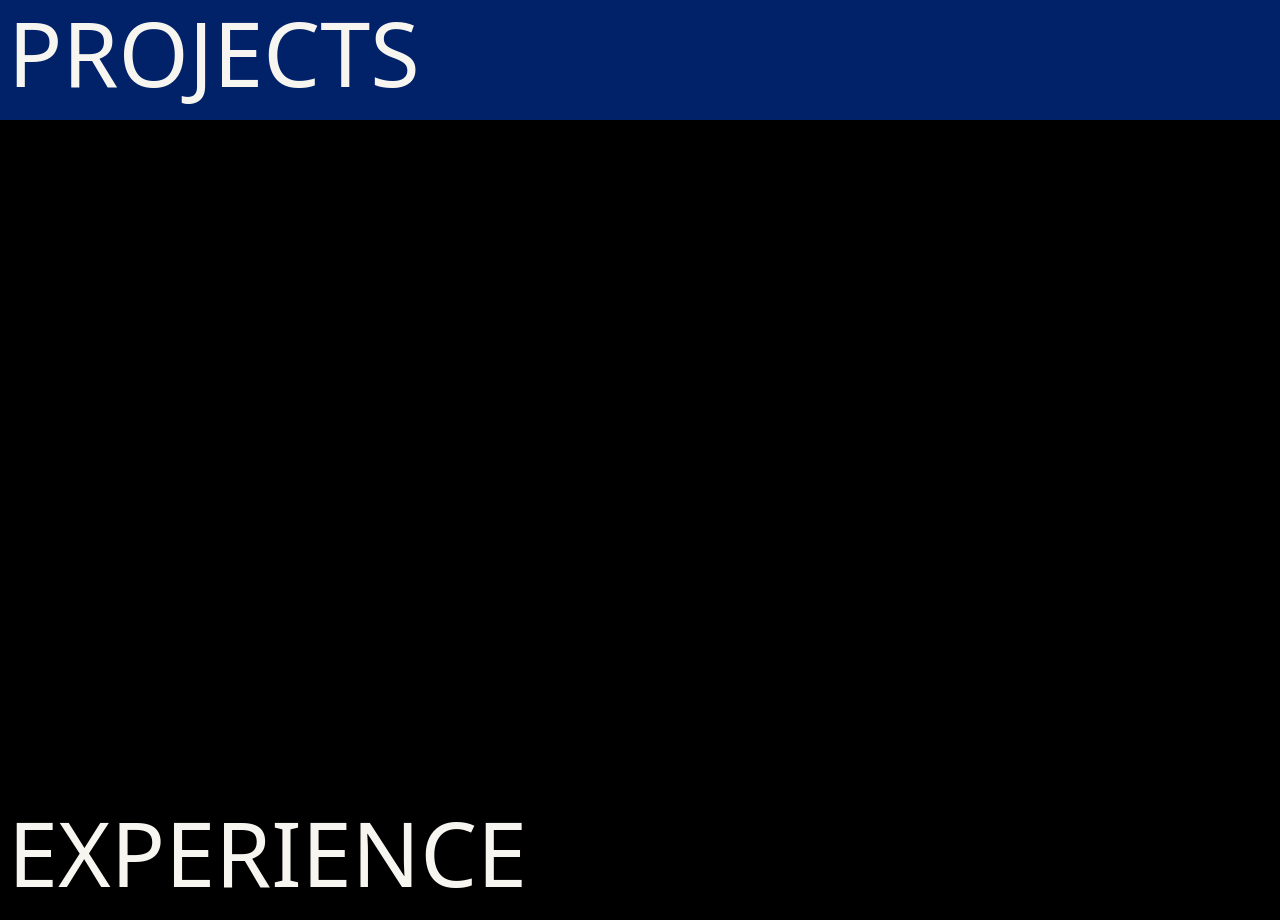
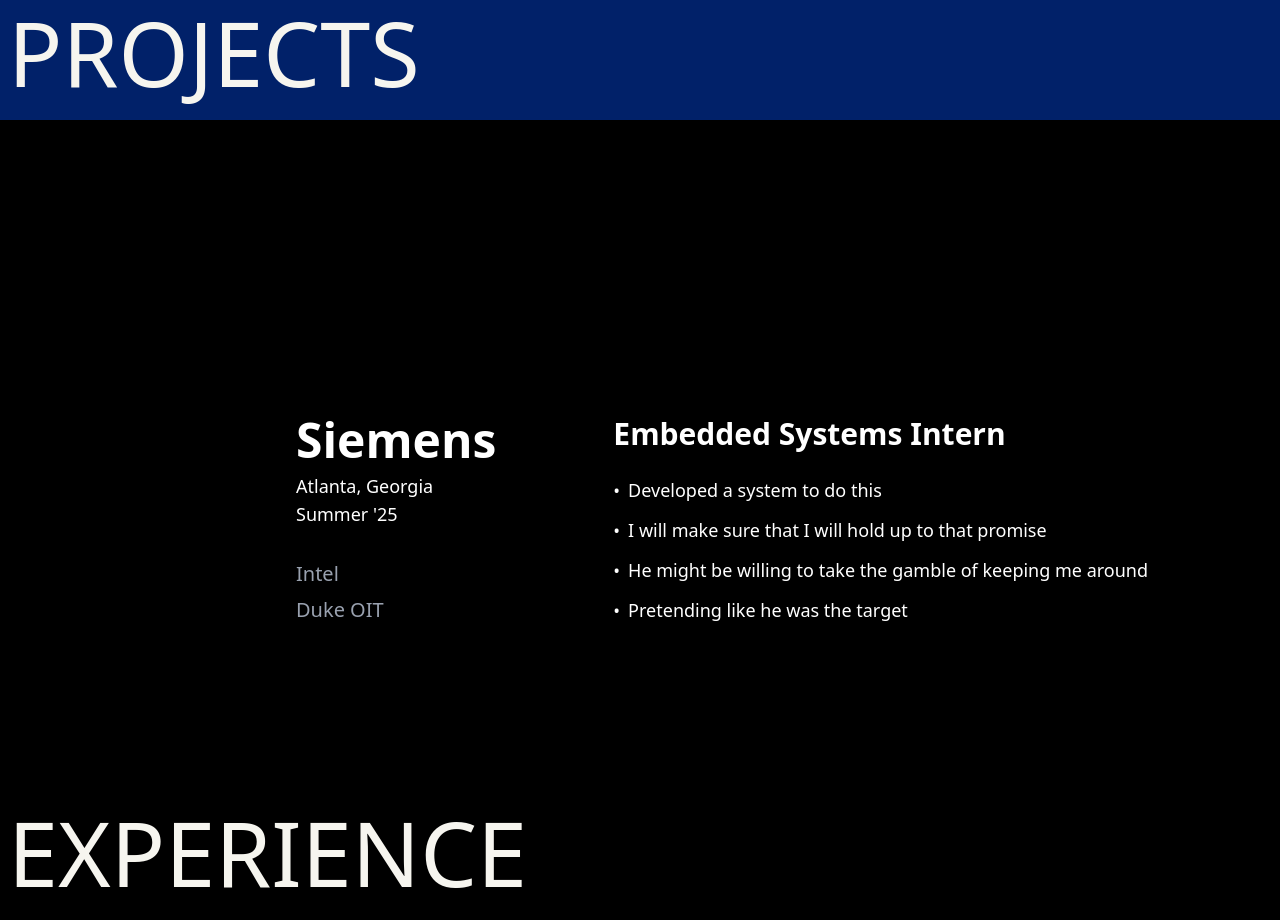
Before and after one commit to prashamsakoirala/Portfolio, a React (Vite) app: page / in a window 1280 px wide. Shown: the part 1480-2400 px from the top of the page. Built offline with nearby package versions, Linux system fonts and the light colour scheme.

Commit message:
experience section done

```diff
--- a/src/App.tsx
+++ b/src/App.tsx
@@ -2,9 +2,6 @@
 import Home from './sections/Home.tsx'
 import Projects from './sections/Projects.tsx'
 import Experience from './sections/Experience.tsx'
-import Card from './components/Card.tsx'
-import type { Project } from './components/Card.tsx'
-
 
 function App() {
 
--- /dev/null
+++ b/src/data/experiences.ts
@@ -0,0 +1,40 @@
+import type { Experience } from "../interfaces/experienceObject"
+
+export const experiences: Experience[] = [
+  {
+    company: 'Siemens',
+    location: 'Atlanta, Georgia',
+    period: "Summer '25",
+    role: 'Embedded Systems Intern',
+    bullets: [
+      'Developed a system to do this',
+      'I will make sure that I will hold up to that promise',
+      'He might be willing to take the gamble of keeping me around',
+      'Pretending like he was the target'
+    ]
+  },
+  {
+    company: 'Intel',
+    location: 'Austin, Texas',
+    period: "Summer '24",
+    role: 'Software Engineering Intern',
+    bullets: [
+      'Optimized CPU performance algorithms',
+      'Collaborated with hardware teams on chip validation',
+      'Implemented debugging tools reducing testing time by 40%',
+      'Contributed to open-source developer tools'
+    ]
+  },
+  {
+    company: 'Duke OIT',
+    location: 'Durham, North Carolina',
+    period: "Summer '23",
+    role: 'Research Assistant',
+    bullets: [
+      'Built machine learning models for medical image analysis',
+      'Published research on AI in healthcare diagnostics',
+      'Led a team of 5 in prototype app development',
+      'Presented findings at national CS conference'
+    ]
+  }
+]
--- /dev/null
+++ b/src/data/projects.ts
@@ -0,0 +1,22 @@
+import type { Project } from '../interfaces/projectObject.ts';
+
+export const projects: Project[] = [
+    {
+        href: "#",
+        backgroundImage: "",
+        title: "Gone Fishing",
+        tag: "C++",
+        description: "Coming Soon",
+        altText: "Coming Soon"
+    },
+    {
+        href: "#",
+        backgroundImage: "",
+        title: "Bazaar",
+        tag: "Java",
+        description: "Coming Soon",
+        altText: "Coming Soon"
+    },
+
+
+    ];
--- /dev/null
+++ b/src/interfaces/experienceObject.ts
@@ -0,0 +1,7 @@
+export interface Experience {
+    company: string,
+    location: string,
+    period: string,
+    role: string,
+    bullets: string[]
+}
--- /dev/null
+++ b/src/interfaces/projectObject.ts
@@ -0,0 +1,8 @@
+export interface Project {
+    href: string;
+    backgroundImage: string;
+    title: string;
+    tag: string;
+    description: string;
+    altText: string;
+}
--- a/src/sections/Experience.tsx
+++ b/src/sections/Experience.tsx
@@ -1,15 +1,67 @@
 import SectionTitle from '../components/SectionTitle.tsx';
+import { useState } from 'react';
+import { experiences } from '../data/experiences.ts'; // Import your Experience[] array
 
 function Experience() {
+    const [activeIndex, setActiveIndex] = useState(0); // use index instead of key
+    const [isTransitioning, setIsTransitioning] = useState(false);
+
+    const current = experiences[activeIndex];
+    const others = experiences
+        .map((p, i) => ({ ...p, index: i }))
+        .filter(p => p.index !== activeIndex);
+
+    const switchExperience = (index: number) => {
+        if (index === activeIndex) return;
+        setIsTransitioning(true);
+        setTimeout(() => {
+            setActiveIndex(index);
+            setIsTransitioning(false);
+        }, 300);
+    };
 
     return (
         <section className="bg-black min-h-screen w-full relative">
+            <div className="bg-black text-white min-h-screen flex justify-center items-center p-8 ml-50">
+                <div className="flex max-w-5xl w-full ml-16">
+                    <div className="w-1/3 pr-6">
+                        <div className={`transition-all duration-500 ${isTransitioning ? '-translate-x-4 opacity-0' : 'opacity-100'}`}>
+                            <h1 className="text-5xl font-bold mb-2">{current.company}</h1>
+                            <p className="text-lg">{current.location}</p>
+                            <p className="mb-8 text-lg">{current.period}</p>
+                        </div>
+                        <div className="space-y-2 text-xl text-gray-400">
+                            {others.map(o => (
+                                <p
+                                    key={o.index}
+                                    className="cursor-pointer hover:text-white transition"
+                                    onClick={() => switchExperience(o.index)}
+                                >
+                                    {o.company}
+                                </p>
+                            ))}
+                        </div>
+                    </div>
 
+                    <div className="flex-1">
+                        <div className={`transition-all duration-500 ${isTransitioning ? 'translate-x-4 opacity-0' : 'opacity-100'}`}>
+                            <h2 className="text-3xl font-bold mb-6">{current.role}</h2>
+                            <ul className="space-y-3 text-lg">
+                                {current.bullets.map((b, i) => (
+                                    <li key={i} className="flex">
+                                        <span className="mr-2">•</span>{b}
+                                    </li>
+                                ))}
+                            </ul>
+                        </div>
+                    </div>
+                </div>
+            </div>
             <div className="absolute bottom-0 left-2">
-              <SectionTitle section="experience" />
+                <SectionTitle section="experience" />
             </div>
         </section>
-    )
-  }
+    );
+}
 
-  export default Experience
+export default Experience;
--- a/src/sections/Projects.tsx
+++ b/src/sections/Projects.tsx
@@ -1,31 +1,11 @@
-import Card from '../components/Card.tsx'
-import type { Project } from '../components/Card.tsx'
+import Card from '../components/Card.tsx';
 import SectionTitle from '../components/SectionTitle.tsx';
+import { projects } from '../data/projects.ts';
+import type { Project } from '../interfaces/projectObject.ts';
 
 function Projects() {
-    const projects: Project[] = [
-        {
-          href: "#",
-          backgroundImage: "",
-          title: "Gone Fishing",
-          tag: "C++",
-          description: "Coming Soon",
-          altText: "Coming Soon"
-        },
-        {
-          href: "#",
-          backgroundImage: "",
-          title: "Bazaar",
-          tag: "Java",
-          description: "Coming Soon",
-          altText: "Coming Soon"
-        },
-
-
-      ];
-
     return (
-        <section className="bg-[#012169] w-full relative" >
+        <section className="bg-[#012169] w-full relative">
             <div className="min-h-screen max-w-6xl mx-auto flex items-center justify-center">
                 <div className="grid grid-cols-1 md:grid-cols-2 lg:grid-cols-3 gap-6 -mt-8">
                     {projects.map((project: Project) => (
@@ -34,10 +14,10 @@
                 </div>
             </div>
             <div className="absolute bottom-0 left-2">
-              <SectionTitle section="projects" />
+                <SectionTitle section="projects" />
             </div>
         </section>
-    )
+    );
 }
 
-export default Projects
+export default Projects;
```
Also changed, not shown: src/components/Card.tsx (+1 -9 lines).
